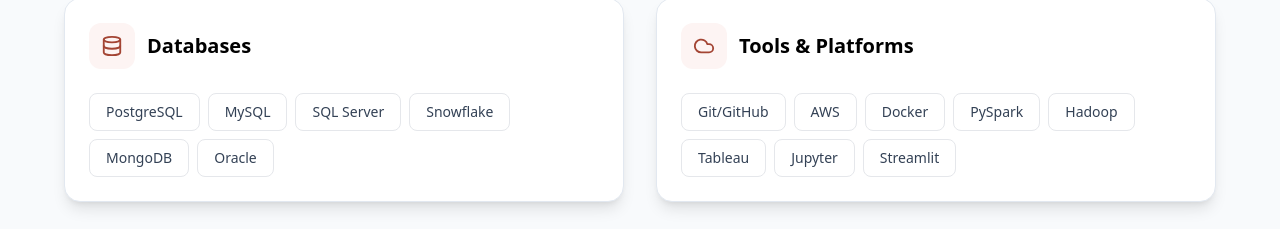
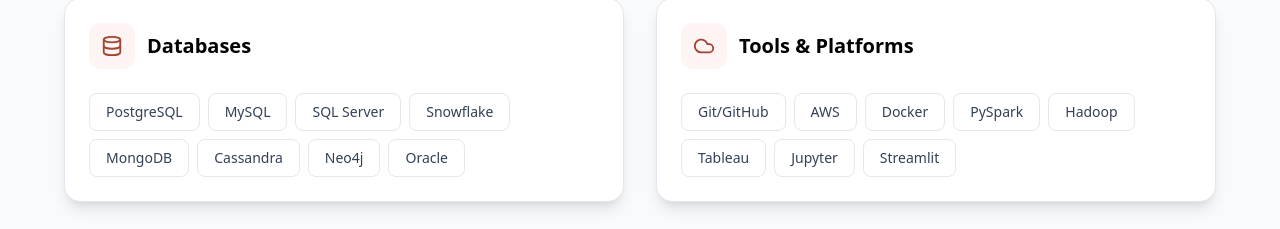
Before and after one commit to nandiniii2/portfolio, a React (Vite) app: page / in a window 1280 px wide. Shown: the part 2594-2823 px from the top of the page. Built offline with nearby package versions, Linux system fonts and the light colour scheme.

Commit message:
Update Skills.jsx

```diff
--- a/src/components/Skills.jsx
+++ b/src/components/Skills.jsx
@@ -20,7 +20,7 @@
       id: 'databases',
       name: 'Databases',
       icon: <Database size={22} />,
-      skills: ['PostgreSQL', 'MySQL', 'SQL Server', 'Snowflake', 'MongoDB', 'Oracle']
+      skills: ['PostgreSQL', 'MySQL', 'SQL Server', 'Snowflake', 'MongoDB', 'Cassandra', 'Neo4j', 'Oracle']
     },
     {
       id: 'tools',
```
